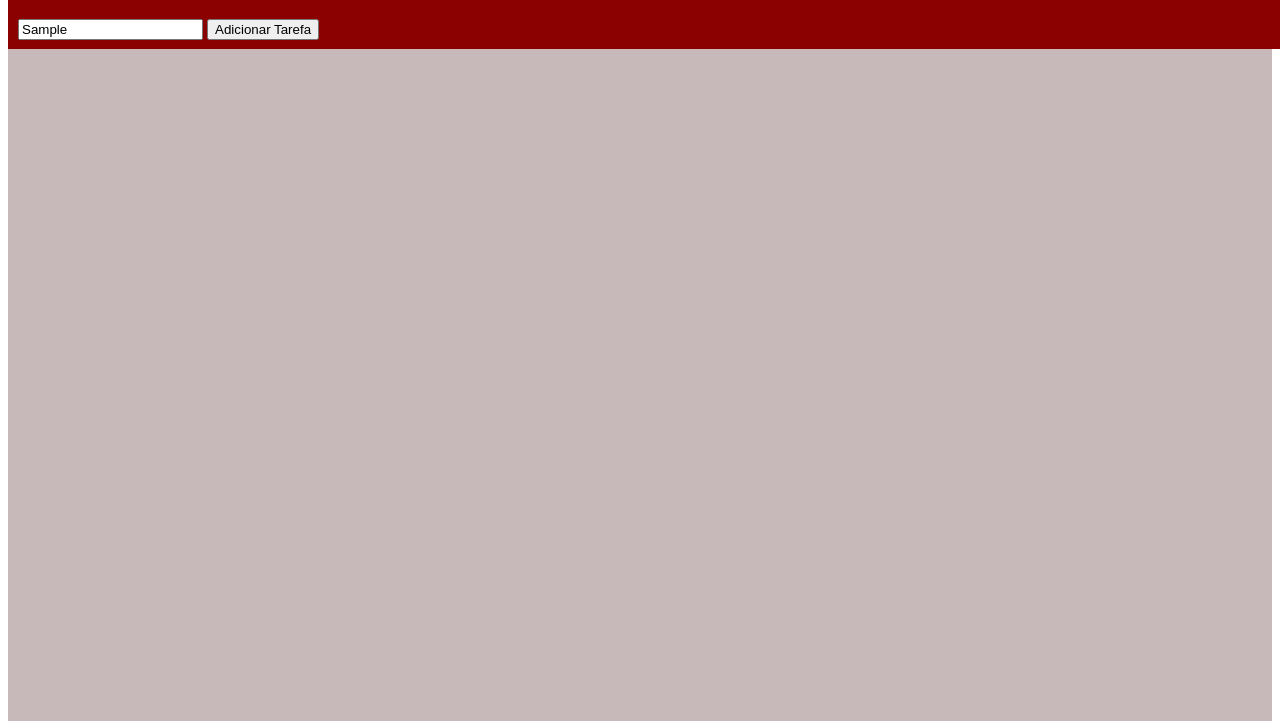
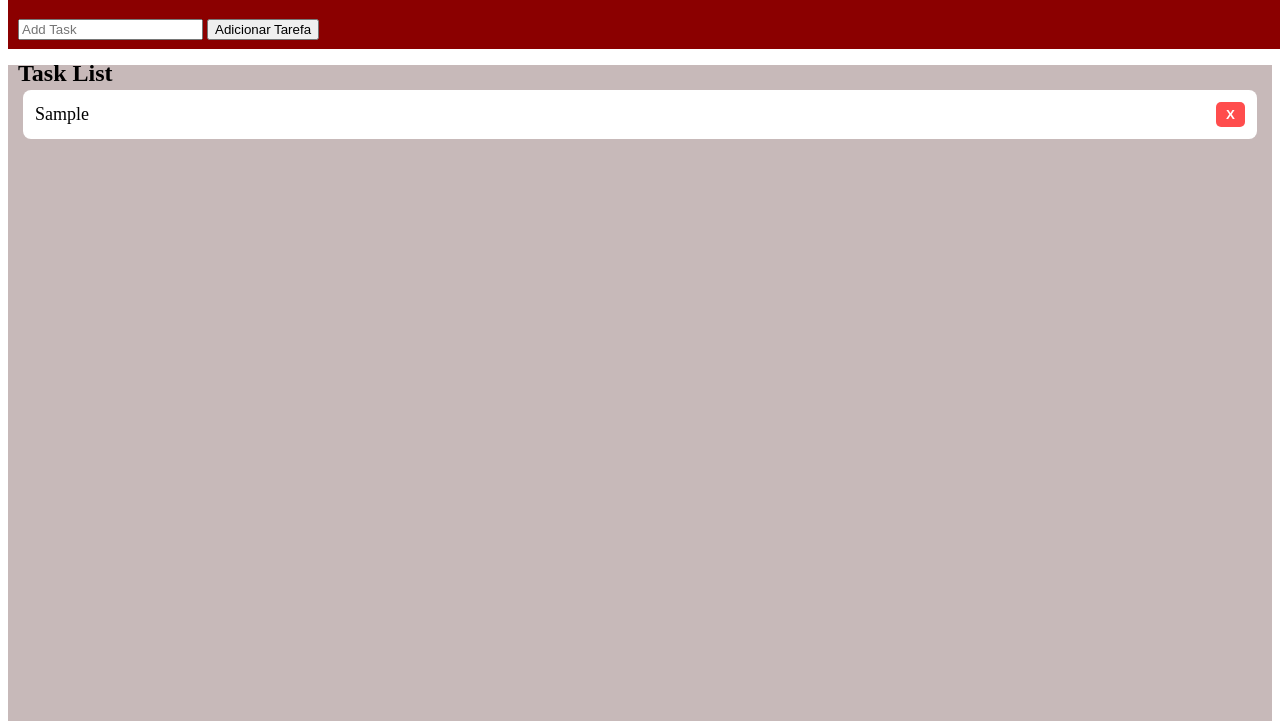
Before and after one commit to PhillipeMugnaini/Programacao-de-apps-aprendizagem-Senai, a plain HTML site: page 11-02/Projeto - ToDo List/index.html in a window 1280 px wide. Both pictures are taken after typing "Sample" into the empty fields and a click on the button "Adicionar Tarefa". Shown: the part 79-800 px from the top of the page. Drawn offline with Linux system fonts and the light colour scheme.

Commit message:
Projeto ToDo List

```diff
--- a/11-02/Projeto - ToDo List/index.html
+++ b/11-02/Projeto - ToDo List/index.html
@@ -8,8 +8,12 @@
 
 
 <style>
-    .my-style{
+    .white{
         color: white;
+        font-family: 'Times New Roman', Times, serif;
+    }
+    .black{
+        color: black;
         font-family: 'Times New Roman', Times, serif;
     }
 </style>
@@ -18,14 +22,16 @@
 <body>
     <div class="menu">
 
-        <h1 class="my-style">ToDo List</h1>
+        <h1 class="white">ToDo List</h1>
 
         <input type="text", id="input", placeholder="Add Task">
-        <button onclick=>Adicionar Tarefa</button>
+        <button onclick="addTask()">Adicionar Tarefa</button>
+
+        <h2 class="black">Task List</h2>
 
     </div>
     <div class="taskSquare">
-
+        <ul id="taskList"></ul>
     </div>
 
 
--- a/11-02/Projeto - ToDo List/scripts/scripts.js
+++ b/11-02/Projeto - ToDo List/scripts/scripts.js
@@ -1,8 +1,41 @@
-let task = document.querySelector("#input").value
 
-function inputTask(){
+function addTask(){
+
+    //pega o input
+    let input = document.querySelector("#input")
+    let text = input.value
+
+    if (text === ""){
+        alert("Digite uma tarefa!")
+        return
+    }
+
+    //pega a área onde as tarefas vão aparecer
+    let taskArea = document.querySelector("#taskList")
+
+    //cria uma tarefa (div)
+    let task = document.createElement("li")
+    task.innerText = text
+
+   let taskText = document.createElement("span");
+    taskText.style.cursor = "pointer";
+    taskText.onclick = function() {
+        taskText.classList.toggle("completed");
+    };
 
 
+    deleteBtn = document.createElement("button")
+    deleteBtn.innerText = "X"
+    deleteBtn.classList.add("delete-btn")
 
+    deleteBtn.onclick = function(){
+        task.remove()
+    }
 
-}
+    task.appendChild(taskText)
+    task.appendChild(deleteBtn)
+
+    taskArea.appendChild(task)
+
+    input.value =""
+ }
--- a/11-02/Projeto - ToDo List/style.css
+++ b/11-02/Projeto - ToDo List/style.css
@@ -6,9 +6,50 @@
     padding: 10px;
 }
 
+
+
 .taskSquare{
 
     width: 100%;
     height: 1000px;
     background-color: rgb(199, 185, 185);
+
 }
+
+#taskList{
+    list-style: none;
+    padding: 15px;
+}
+
+#taskList li{
+    background: white;
+    margin-top: 10px;
+    padding: 12px;
+    border-radius: 8px;
+    font-size: 18px;
+
+    display: flex;
+    justify-content: space-between;
+    align-items: center;
+
+}
+
+.delete-btn {
+    background-color: #ff4d4d;
+    color: white;
+    border: none;
+    padding: 5px 10px;
+    border-radius: 5px;
+    cursor: pointer;
+    font-weight: bold;
+}
+
+.delete-btn:hover {
+    background-color: darkred;
+}
+
+.completed{
+    text-decoration: line-through;
+    color: gray;
+    opacity: 0.6;
+}
```
